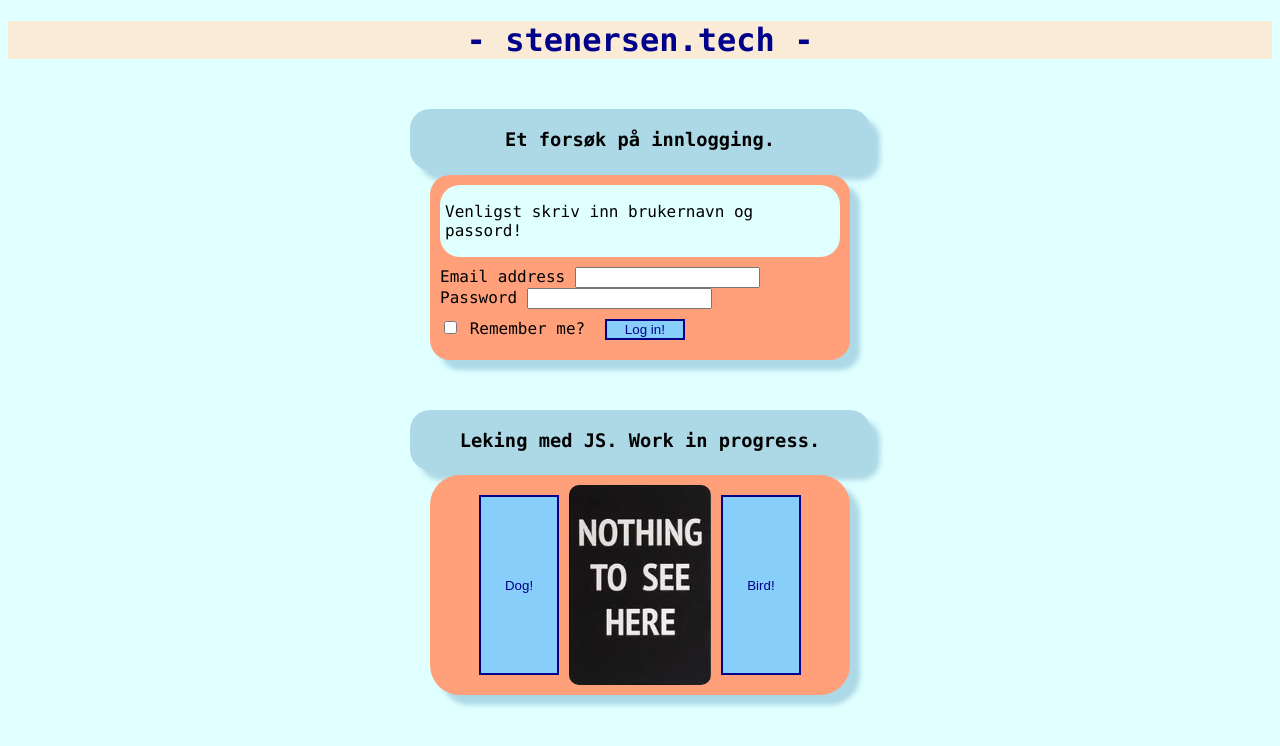
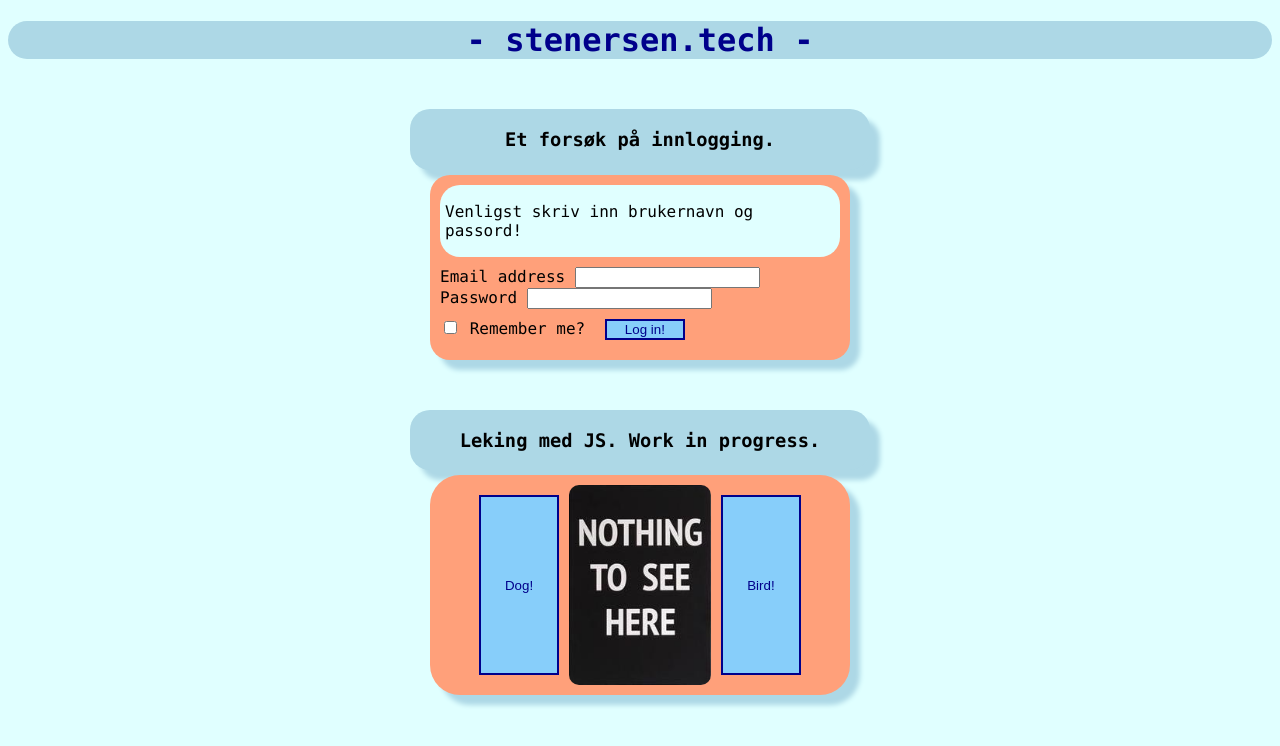
Before and after one commit to fstenersen/stenersen.tech, a plain HTML site: page index.html in a window 1280 px wide. Drawn offline with Linux system fonts and the light colour scheme.

Commit message:
header fix

```diff
--- a/css/styles.css
+++ b/css/styles.css
@@ -7,8 +7,8 @@ header {
     position: -webkit-sticky; /* Safari */
     position: sticky;
     top: 0;
-    background-color: antiquewhite;
-
+    background-color: lightblue;
+    border-radius: 30px;
 }
 
 img {
```
